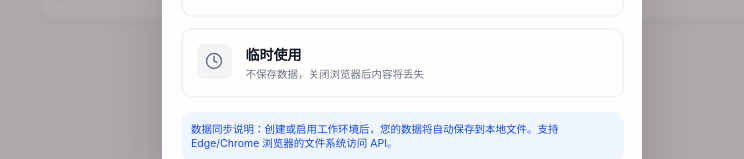
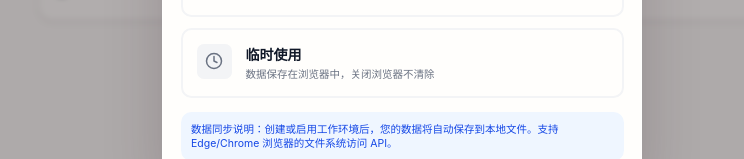
Before and after one commit to zntoast/grain, a React (Vite) app in the folder grain-react/: page / in a window 1280 px wide. Both pictures are taken after a click on the button "进入". Shown: the part 434-593 px from the top of the page, without its empty margins (238-982 px from the left). Built offline with nearby package versions, Linux system fonts and the light colour scheme.

Commit message:
fix: correct temporary mode description - data persists in localStorage

```diff
--- a/grain-react/src/components/SettingsModal.tsx
+++ b/grain-react/src/components/SettingsModal.tsx
@@ -210,7 +210,7 @@ export const SettingsModal: React.FC<SettingsModalProps> = ({ isOpen, onClose })
               </div>
               <div className="flex-1 min-w-0">
                 <div className="text-sm font-medium text-gray-900">临时使用</div>
-                <div className="text-xs text-gray-500">数据存浏览器，关闭后丢失</div>
+                <div className="text-xs text-gray-500">数据存浏览器，更换设备会丢失</div>
               </div>
               {!syncEnabled && (
                 <span className="text-xs text-gray-500 font-medium">当前</span>
--- a/grain-react/src/pages/HomePage.tsx
+++ b/grain-react/src/pages/HomePage.tsx
@@ -284,7 +284,7 @@ export const HomePage: React.FC = () => {
             <div>
               <h3 className="font-semibold text-gray-900">临时使用</h3>
               <p className="text-xs text-gray-500 mt-1">
-                不保存数据，关闭浏览器后内容将丢失
+                数据保存在浏览器中，关闭浏览器不清除
               </p>
             </div>
           </button>
```
